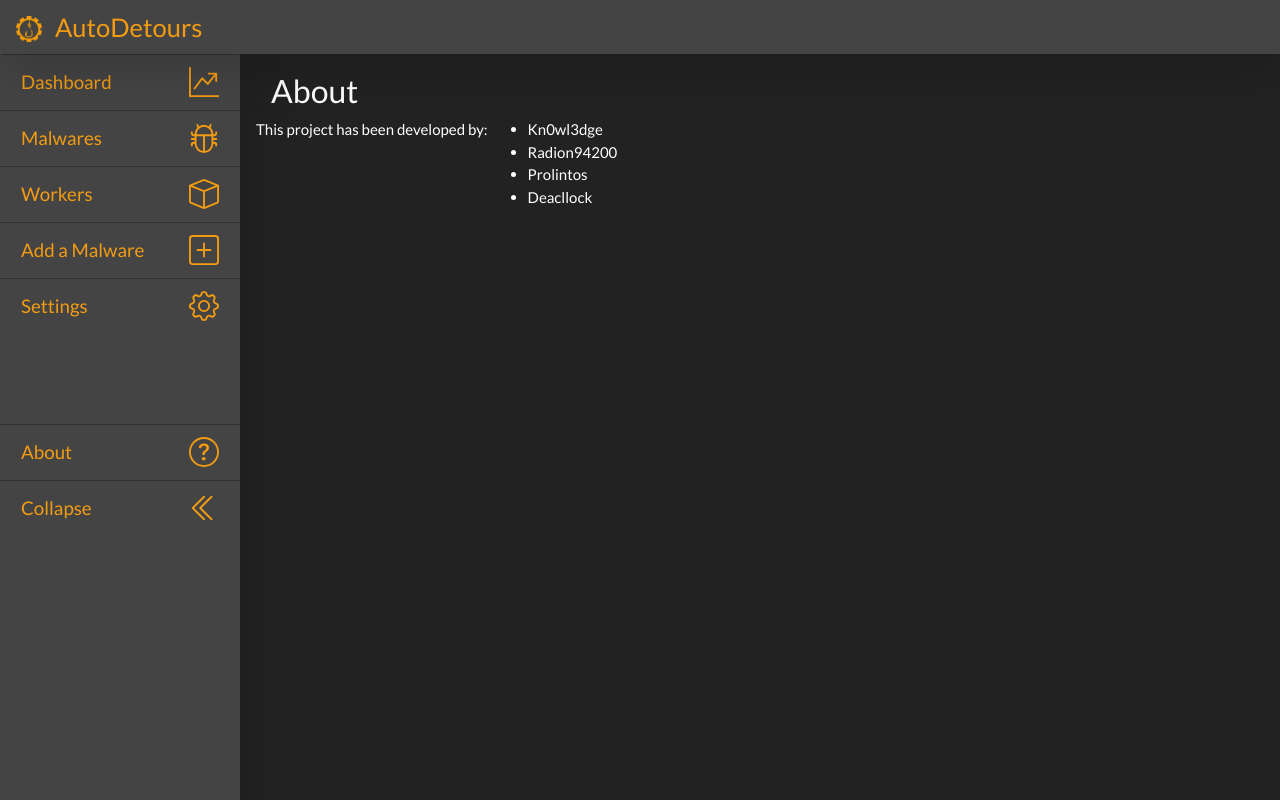
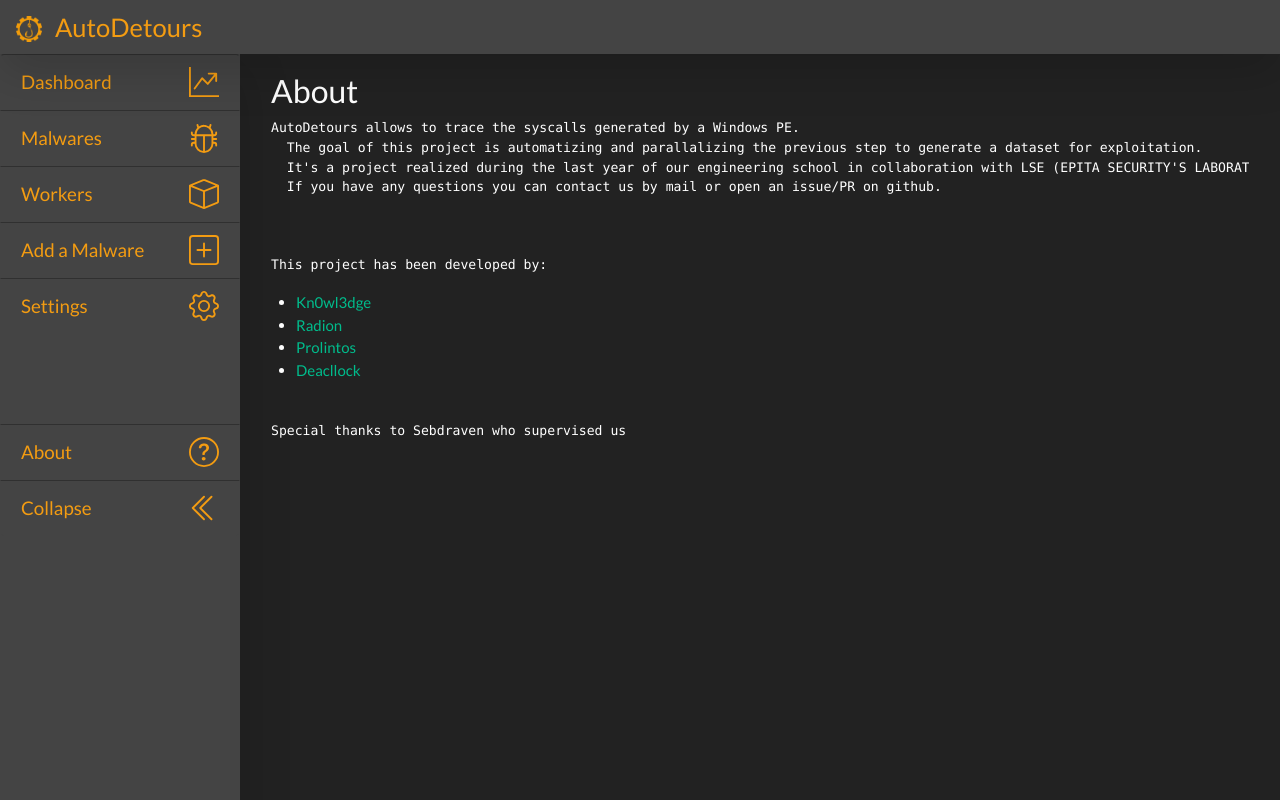
Before and after one commit to kn0wl3dge/AutoDetours, a Nuxt app in the folder frontend/: page /about in a window 1280 px wide. Built offline with nearby package versions, Linux system fonts and the light colour scheme.

Commit message:
Update the about

```diff
--- a/frontend/pages/about.vue
+++ b/frontend/pages/about.vue
@@ -1,23 +1,30 @@
 <template>
   <b-container fluid>
     <h3>About</h3>
+    <pre>AutoDetours allows to trace the syscalls generated by a Windows PE.
+  The goal of this project is automatizing and parallalizing the previous step to generate a dataset for exploitation.
+  It's a project realized during the last year of our engineering school in collaboration with LSE (EPITA SECURITY'S LABORATORY).
+  If you have any questions you can contact us by mail or open an issue/PR on github.
+  </pre>
+    <br>
+    <pre>This project has been developed by:</pre>
     <b-row class="mb-4">
-      <p>This project has been developed by:</p><br>
     <ul>
       <li>
-          Kn0wl3dge
+        <a href=mailto:baptistin.boilot@epita.fr>Kn0wl3dge</a>
       </li>
       <li>
-          Radion94200
+        <a href=mailto:didier.zanello@epita.fr>Radion</a>
       </li>
       <li>
-          Prolintos
+        <a href=mailto:thomas.castelot@epita.fr>Prolintos</a>
       </li>
       <li>
-          Deacllock
+        <a href=mailto:victoria.krajcovicova@epita.fr>Deacllock</a>
       </li>
     </ul>
     </b-row>
+    <pre>Special thanks to Sebdraven who supervised us</pre>
   </b-container>
 </template>
 
```
Lines whose indentation alone changed are shown as unchanged.
